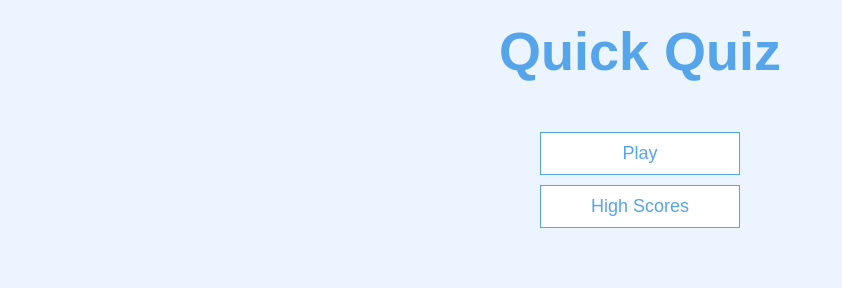
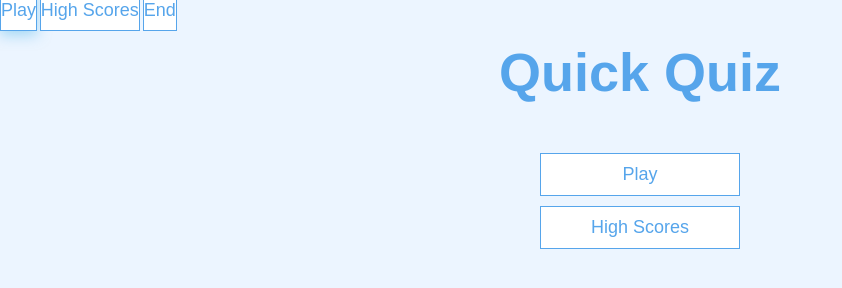
Before and after one commit to currentadam1/My-quiz-App, a plain HTML site: page index.html in a window 1280 px wide. Shown: the whole page, without its empty margins (0-842 px from the left). Drawn offline with Linux system fonts and the light colour scheme.

Commit message:
third commit

```diff
--- a/index.html
+++ b/index.html
@@ -9,9 +9,9 @@
     <link rel="stylesheet" href="game.css" />
     <link rel="stylesheet" href="highscore.css" />
 
-    <a href="/highscore.html"></a>
-    <a href="/end.html"></a>
-    <a href="/game.html"></a>
+    <a class="btn" href="game.html">Play</a>
+    <a class="btn" href="highscore.html">High Scores</a>
+    <a class="btn" href="end.html">End</a>
   </head>
   <body>
     <div class="container">
```
